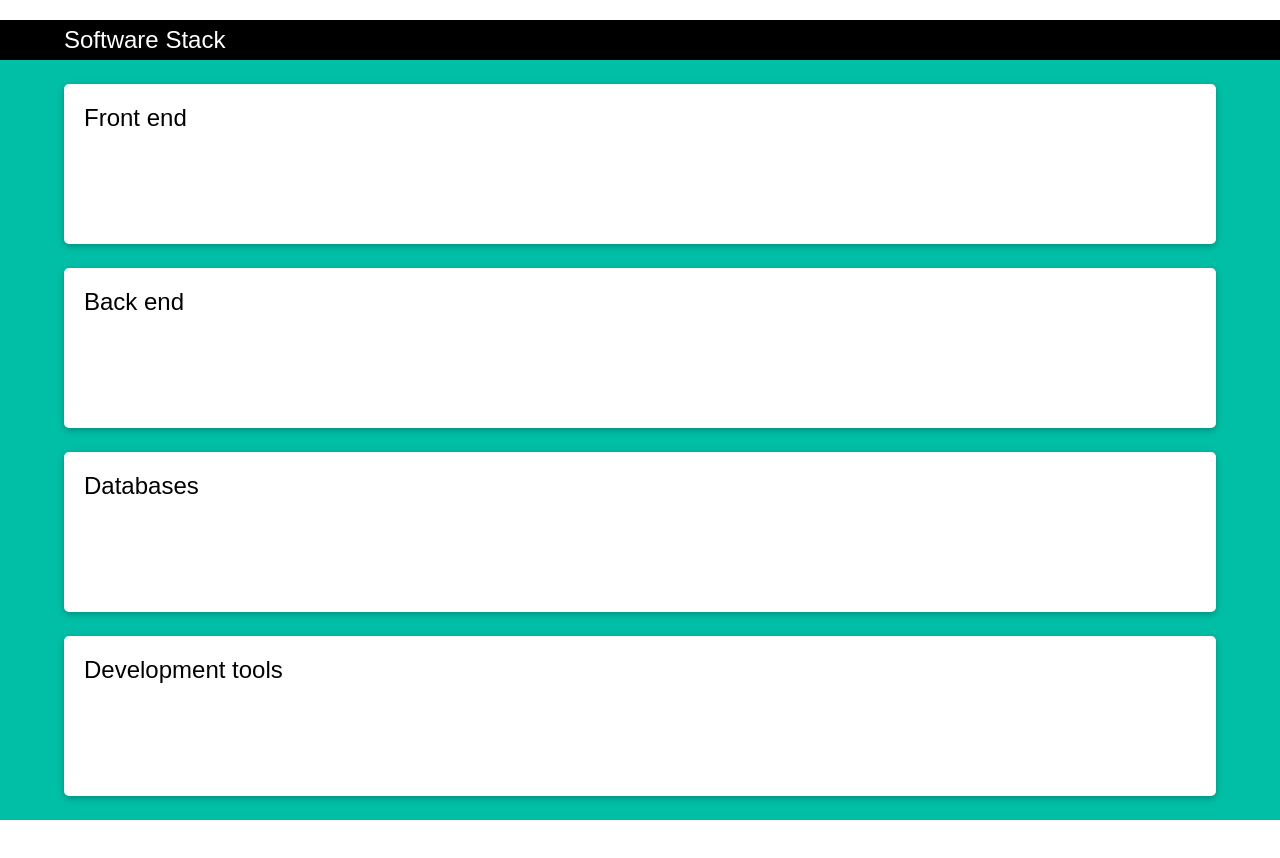
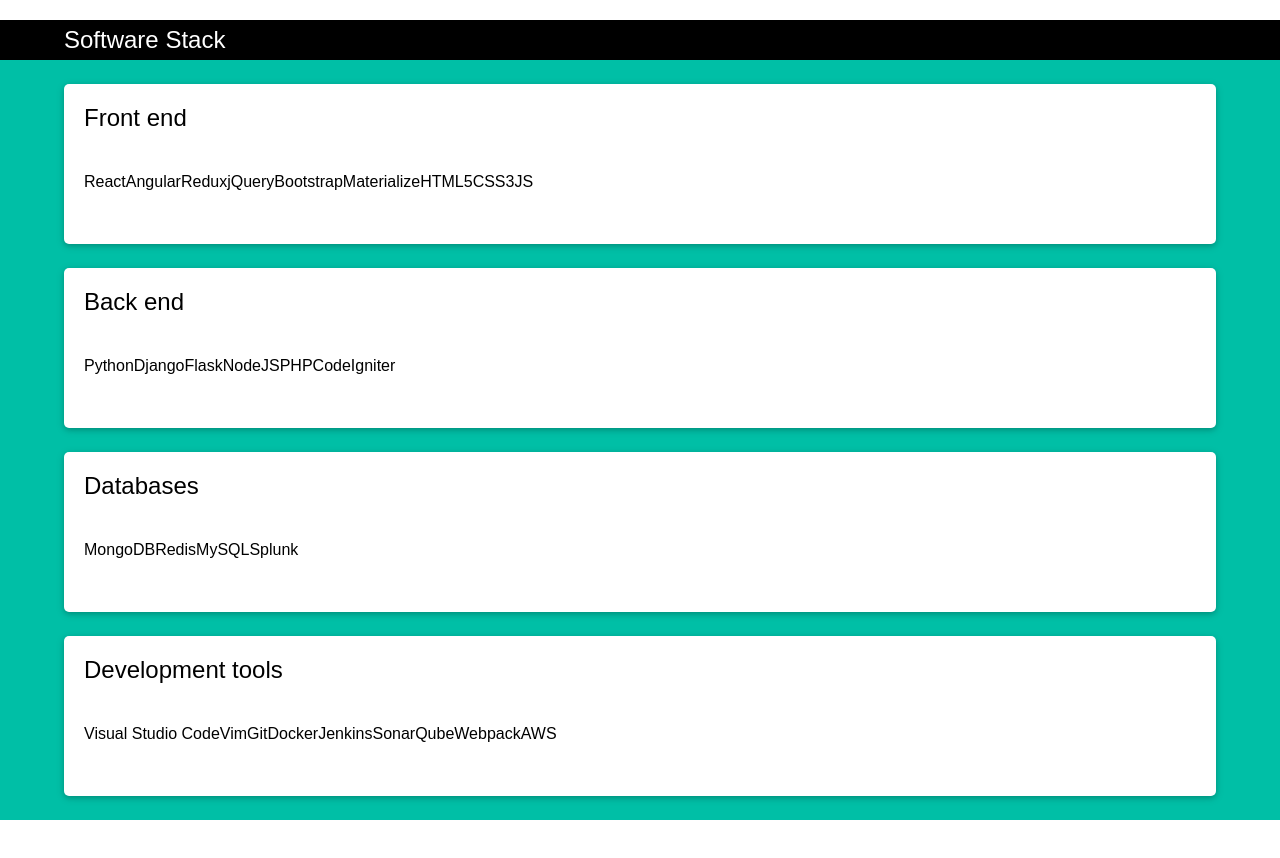
Before and after one commit to imolinuevo/personal-portfolio, a React (Create React App) app: page / in a window 1280 px wide. Shown: the part 780-1638 px from the top of the page. Built offline with nearby package versions, Linux system fonts and the light colour scheme.

Commit message:
add tech types and required interfaces

```diff
--- a/src/components/stack-block/StackBlock.tsx
+++ b/src/components/stack-block/StackBlock.tsx
@@ -1,13 +1,8 @@
 import React from "react";
 import "./StackBlock.css";
+import { ITechContainer } from "./tech-container/ITechContainer";
 import TechContainer from "./tech-container/TechContainer";
-
-const techContainers = [
-  "Front end",
-  "Back end",
-  "Databases",
-  "Development tools",
-];
+import techTypes from "./techTypes";
 
 const StackBlock = () => {
   return (
@@ -16,8 +11,12 @@
         <h2>Software Stack</h2>
       </div>
       <div className="tech-block-container">
-        {techContainers.map((techContainer) => (
-          <TechContainer key={techContainer} containerName={techContainer} />
+        {techTypes.map((techContainer: ITechContainer) => (
+          <TechContainer
+            key={techContainer.groupName}
+            containerName={techContainer.groupName}
+            containerIcons={techContainer.groupIcons}
+          />
         ))}
       </div>
     </div>
--- /dev/null
+++ b/src/components/stack-block/tech-container/ITechContainer.tsx
@@ -0,0 +1,6 @@
+import { ITechIcon } from "./tech-icon/ITechIcon";
+
+export interface ITechContainer {
+  groupName: string;
+  groupIcons: ITechIcon[];
+}
--- a/src/components/stack-block/tech-container/TechContainer.tsx
+++ b/src/components/stack-block/tech-container/TechContainer.tsx
@@ -1,11 +1,17 @@
 import React from "react";
+import { ITechIcon } from "./tech-icon/ITechIcon";
 import "./TechContainer.css";
 
-const TechContainer = (props: { containerName: string }) => {
+const TechContainer = (props: {
+  containerName: string;
+  containerIcons: ITechIcon[];
+}) => {
   return (
     <div className="tech-block">
       <h4>{props.containerName}</h4>
-      <div className="tech-icons-container"></div>
+      <div className="tech-icons-container">
+        {props.containerIcons.map((techIcon) => techIcon.title)}
+      </div>
     </div>
   );
 };
--- /dev/null
+++ b/src/components/stack-block/tech-container/tech-icon/ITechIcon.tsx
@@ -0,0 +1,4 @@
+export interface ITechIcon {
+  title: string;
+  url: string;
+}
--- /dev/null
+++ b/src/components/stack-block/techTypes.tsx
@@ -0,0 +1,135 @@
+import { ITechContainer } from "./tech-container/ITechContainer";
+
+const techOptions: ITechContainer[] = [
+  {
+    groupName: "Front end",
+    groupIcons: [
+      {
+        title: "React",
+        url: "https://reactjs.org/",
+      },
+      {
+        title: "Angular",
+        url: "https://angular.io/",
+      },
+      {
+        title: "Redux",
+        url: "https://redux.js.org/",
+      },
+      {
+        title: "jQuery",
+        url: "https://jquery.com/",
+      },
+      {
+        title: "Bootstrap",
+        url: "https://getbootstrap.com/",
+      },
+      {
+        title: "Materialize",
+        url: "https://materializecss.com/",
+      },
+      {
+        title: "HTML5",
+        url: "https://dev.w3.org/html5/spec-LC/",
+      },
+      {
+        title: "CSS3",
+        url: "https://www.w3schools.com/css/",
+      },
+      {
+        title: "JS",
+        url: "https://www.w3schools.com/js/default.asp",
+      },
+    ],
+  },
+  {
+    groupName: "Back end",
+    groupIcons: [
+      {
+        title: "Python",
+        url: "https://www.python.org/",
+      },
+      {
+        title: "Django",
+        url: "https://www.djangoproject.com/",
+      },
+      {
+        title: "Flask",
+        url: "https://flask.palletsprojects.com/en/1.1.x/",
+      },
+      {
+        title: "NodeJS",
+        url: "https://nodejs.org/en/",
+      },
+      {
+        title: "PHP",
+        url: "https://www.php.net/",
+      },
+      {
+        title: "CodeIgniter",
+        url: "https://codeigniter.com/",
+      },
+    ],
+  },
+
+  {
+    groupName: "Databases",
+    groupIcons: [
+      {
+        title: "MongoDB",
+        url: "https://www.mongodb.com/",
+      },
+      {
+        title: "Redis",
+        url: "https://redis.io/",
+      },
+      {
+        title: "MySQL",
+        url: "https://www.mysql.com/",
+      },
+      {
+        title: "Splunk",
+        url: "https://www.splunk.com/en_us",
+      },
+    ],
+  },
+  {
+    groupName: "Development tools",
+    groupIcons: [
+      {
+        title: "Visual Studio Code",
+        url: "https://code.visualstudio.com/",
+      },
+      {
+        title: "Vim",
+        url: "https://www.vim.org/",
+      },
+      {
+        title: "Git",
+        url: "https://git-scm.com/",
+      },
+      {
+        title: "Docker",
+        url: "https://www.docker.com/",
+      },
+      {
+        title: "Jenkins",
+        url: "https://www.jenkins.io/",
+      },
+      {
+        title: "SonarQube",
+        url: "https://www.sonarqube.org/",
+      },
+      {
+        title: "Webpack",
+        url: "https://webpack.js.org/",
+      },
+      {
+        title: "AWS",
+        url: "https://aws.amazon.com/",
+      },
+    ],
+  },
+];
+
+export default techOptions;
```
